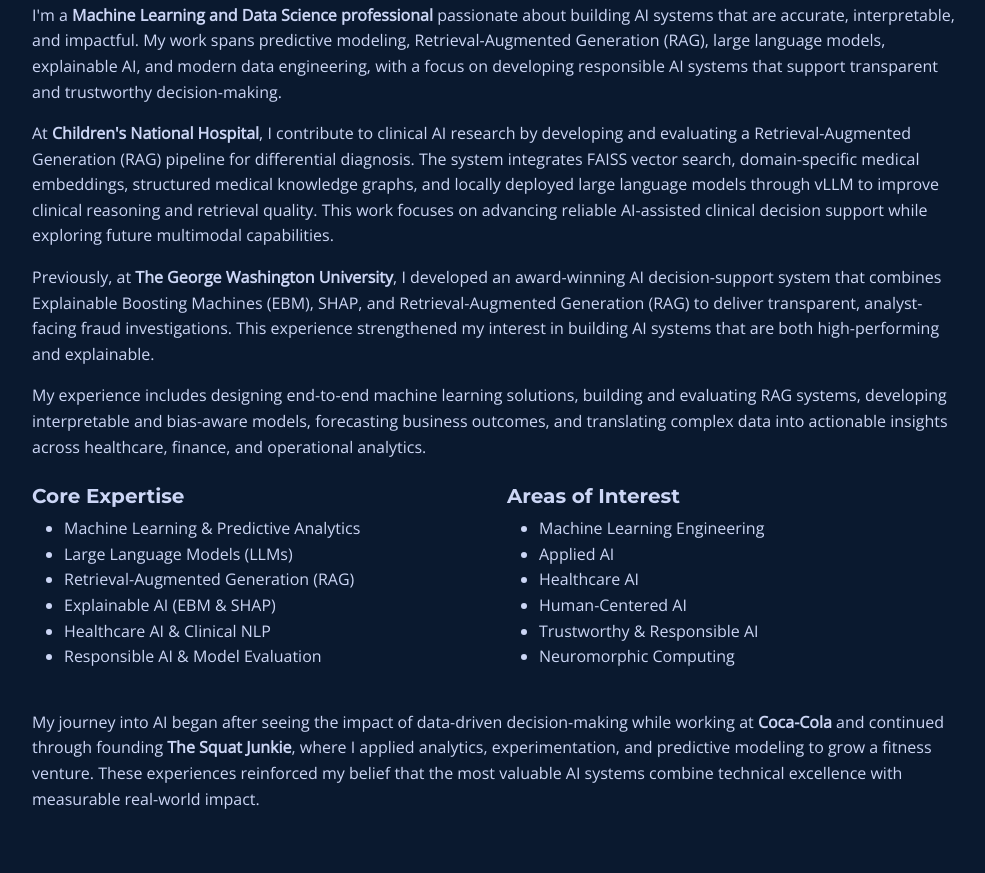
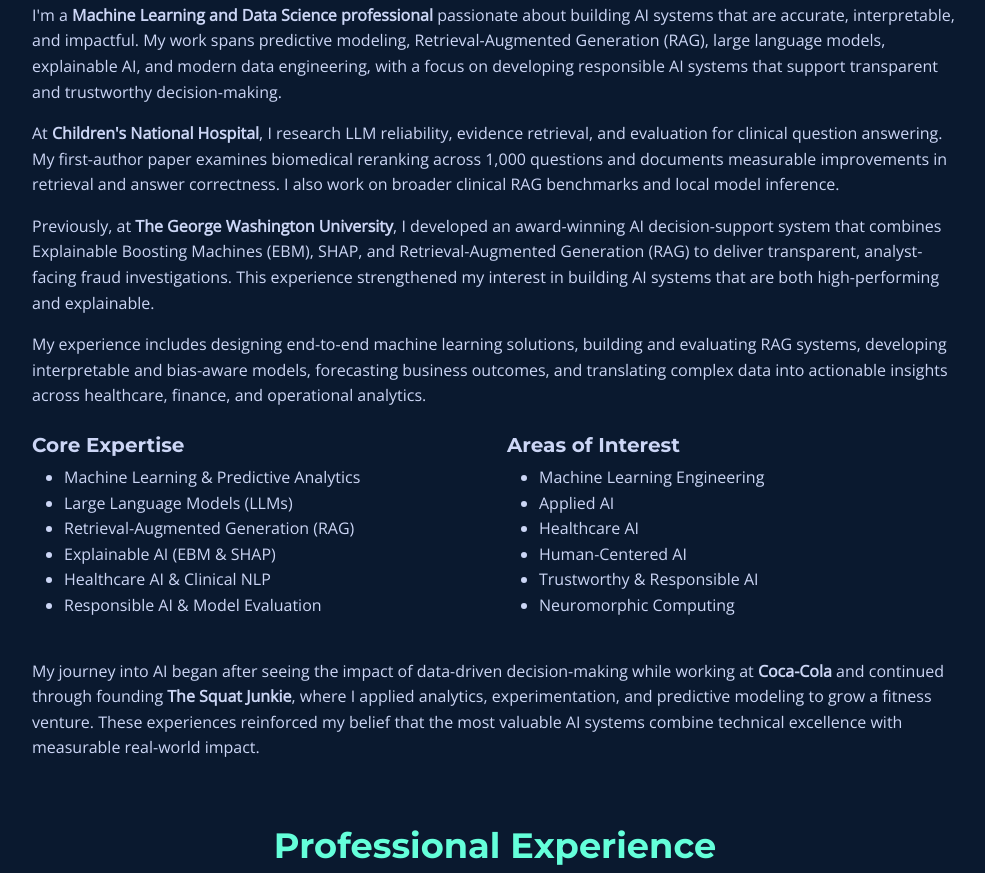
Before and after one commit to tsjmaryam/tsjmaryam.github.io, a plain HTML site: page index.html in a window 1280 px wide. Shown: the part 1145-2018 px from the top of the page, without its empty margins (145-1130 px from the left). Drawn offline with nearby package versions, Linux system fonts and the light colour scheme.

Commit message:
Revise work description at Children's National Hospital
Updated description of work at Children's National Hospital to reflect current research focus on LLM reliability and clinical question answering.

```diff
--- a/index.html
+++ b/index.html
@@ -117,8 +117,7 @@
       </p>
 
       <p>
-        At <strong>Children's National Hospital</strong>, I contribute to clinical AI research by developing and evaluating a Retrieval-Augmented Generation (RAG) pipeline for differential diagnosis. The system integrates FAISS vector search, domain-specific medical embeddings, structured medical knowledge graphs, and locally deployed large language models through vLLM to improve clinical reasoning and retrieval quality. This work focuses on advancing reliable AI-assisted clinical decision support while exploring future multimodal capabilities.
-      </p>
+        At <strong>Children's National Hospital</strong>, I research LLM reliability, evidence retrieval, and evaluation for clinical question answering. My first-author paper examines biomedical reranking across 1,000 questions and documents measurable improvements in retrieval and answer correctness. I also work on broader clinical RAG benchmarks and local model inference.      </p>
 
       <p>
         Previously, at <strong>The George Washington University</strong>, I developed an award-winning AI decision-support system that combines Explainable Boosting Machines (EBM), SHAP, and Retrieval-Augmented Generation (RAG) to deliver transparent, analyst-facing fraud investigations. This experience strengthened my interest in building AI systems that are both high-performing and explainable.
```
